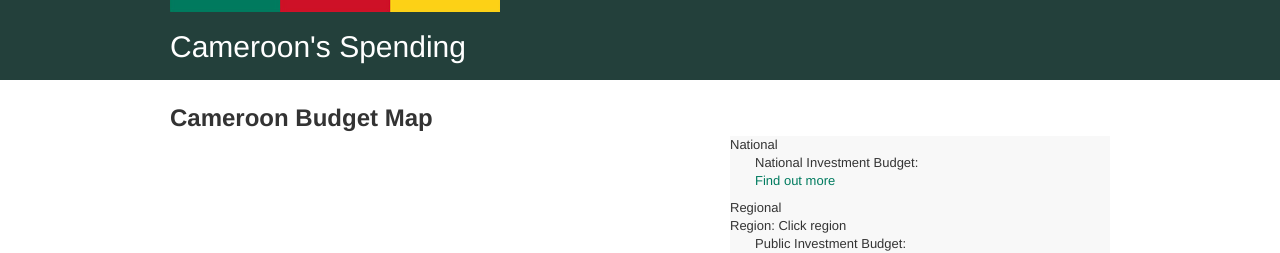
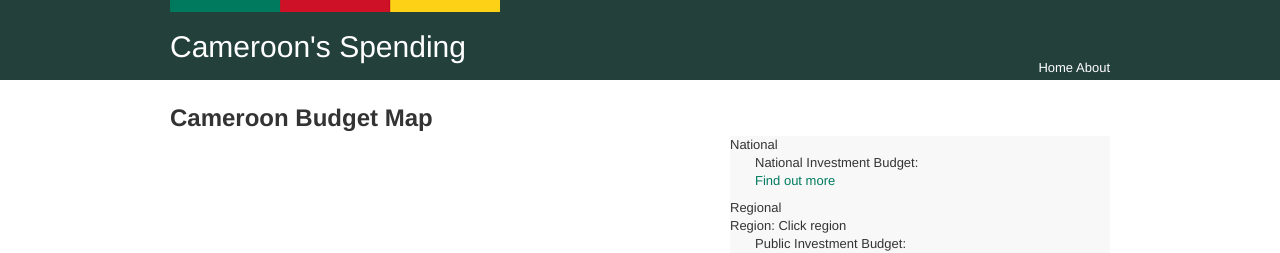
Before and after one commit to openspending/cameroon.openspending.org, a Jekyll site: the page built from index.html, in a window 1280 px wide. Shown: the top 253 px of the page. Built offline with Jekyll 4.4.1, drawn with Linux system fonts in a browser that asks for light colours; nearby versions of some CDN libraries; some web fonts are replaced.

```diff
--- a/_layouts/default.html
+++ b/_layouts/default.html
@@ -37,6 +37,10 @@
       <div id="title-stripe"><img src="/img/cameroon_stripe.gif" height="12" width="330"/></div>
       <h1 id="title">Cameroon's Spending</h1>
       <!--<div class="logo"></div>-->
+      <div id="nav-menu">
+        <a href="/index.html">Home</a>
+        <a href="/about.html">About</a>
+      </div>
     </div>
   </header>
 
--- a/css/style.css
+++ b/css/style.css
@@ -32,9 +32,10 @@
 
 #title {
   color:#fff;
-  display:block;
+  /*display:block;
   position:relative;
   /*font-size: 2.5em;*/
+  padding-top: 23px;
   top:23px;
   left:0;
   font-weight: normal;
@@ -43,13 +44,24 @@
 }
 
 #title-stripe {
+  /*
   display:block;
   position:relative;
   top:0px;
   left:0px;
+  */
   padding: 0;
   margin: 0;
   line-height:0;
+
+}
+
+#nav-menu {
+    float: right;
+}
+
+#nav-menu a {
+    color: #fff;
 }
 
 
```
Also changed, not shown: about.html (added, +24 -0 lines).
